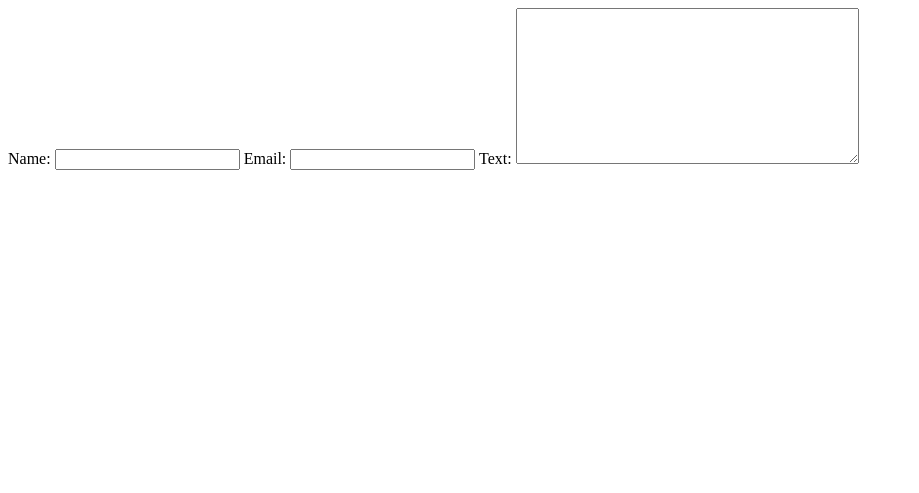
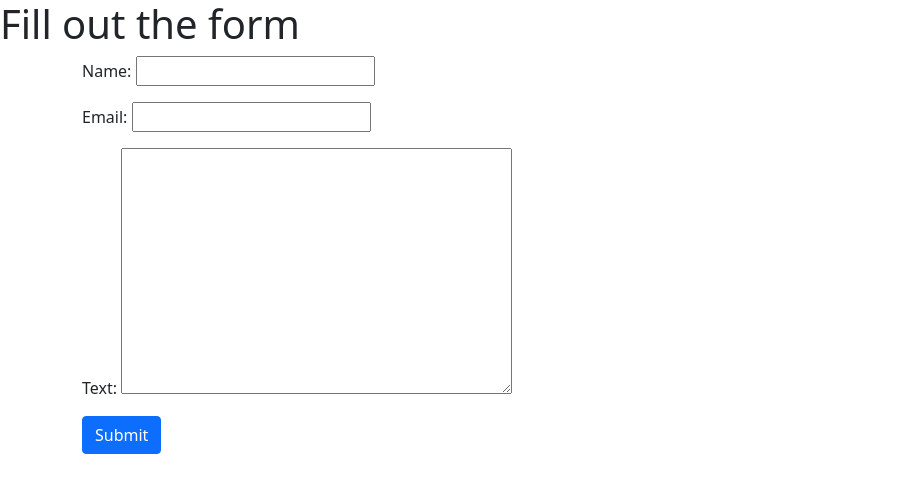
Before and after one commit to Aprian-rie/django_webdev, a Django app: page /formpage/ in a window 1280 px wide. Shown: the top 493 px of the page, without its empty margins (0-919 px from the left). Run offline with Django 4.2, Linux system fonts and the light colour scheme.

Commit message:
Finished the form demo

```diff
--- a/django/basicforms/formsapp/views.py
+++ b/django/basicforms/formsapp/views.py
@@ -1,11 +1,24 @@
 from django.shortcuts import render
 from . import forms
+
 
 # Create your views here.
 
 def index(request):
     return render(request, 'formsapp/index.html')
 
+
 def form_name_view(request):
     form = forms.FormName()
+
+    if request.method == 'POST':
+        form = forms.FormName(request.POST)
+
+        if form.is_valid():
+            # It worked
+            print("Validation Success")
+            print("Name: " + form.cleaned_data['name'])
+            print("Email: " + form.cleaned_data['email'])
+            print("Text: " + form.cleaned_data['text'])
+
     return render(request, 'formsapp/form_page.html', {'form': form})
--- a/django/basicforms/templates/formsapp/form_page.html
+++ b/django/basicforms/templates/formsapp/form_page.html
@@ -3,10 +3,17 @@
 <head>
     <meta charset="UTF-8">
     <title>Forms</title>
+    <link href="https://cdn.jsdelivr.net/npm/bootstrap@5.0.2/dist/css/bootstrap.min.css" rel="stylesheet" integrity="sha384-EVSTQN3/azprG1Anm3QDgpJLIm9Nao0Yz1ztcQTwFspd3yD65VohhpuuCOmLASjC" crossorigin="anonymous">
 </head>
 <body>
+    <h1>Fill out the form</h1>
     <div class="container">
-        {{form}}
+        <form method="POST">
+            {{form.as_p}}
+            {% csrf_token %}
+            <input type="submit" class="btn btn-primary" value="Submit">
+        </form>
+
 
     </div>
 
```
Also changed, not shown: django/basicforms/templates/formsapp/index.html (+9 -2 lines).
